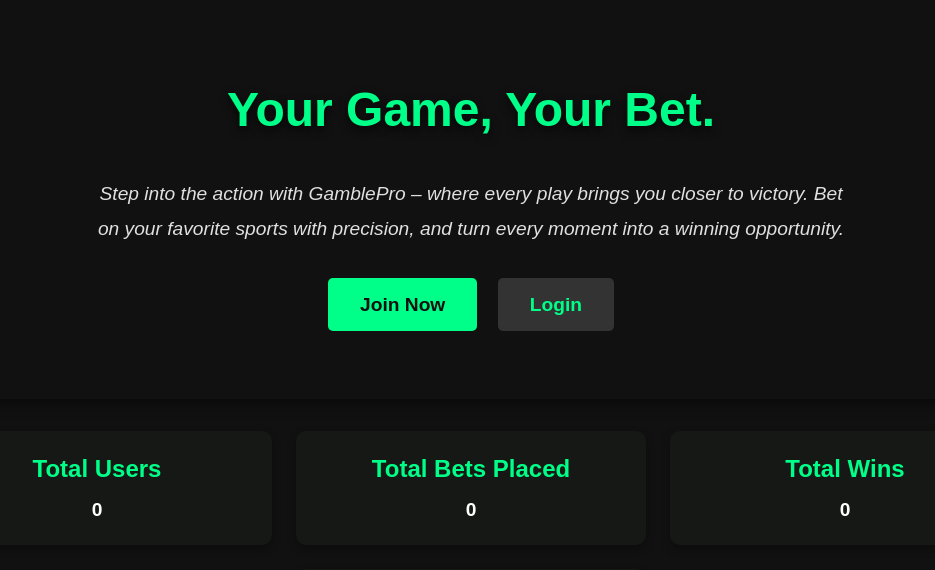
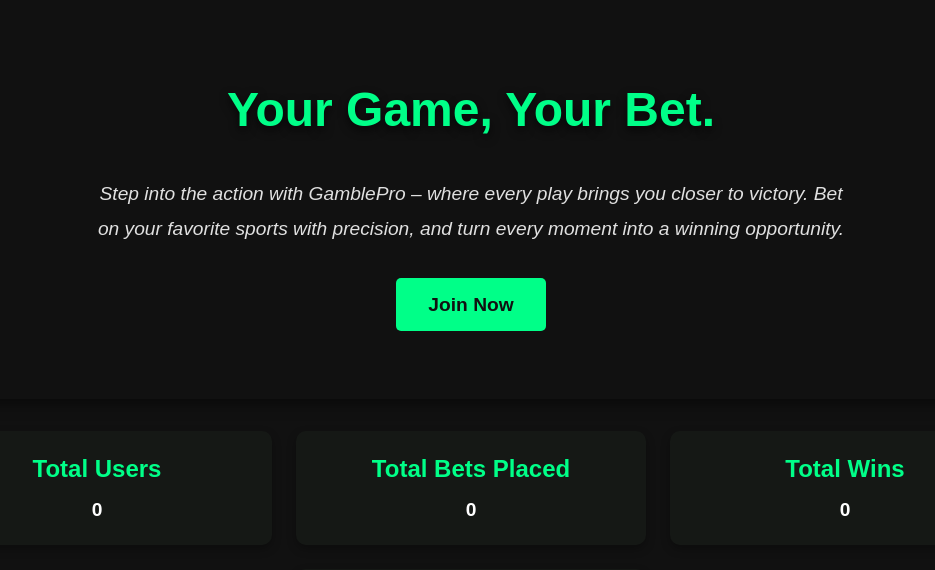
Before and after one commit to CrimsonW23/AgileWebDev3403-BookiesWebsite, a Flask app: page / in a window 1280 px wide. Shown: the part 67-637 px from the top of the page, without its empty margins (169-1104 px from the left). Run offline with Flask 3, Linux system fonts and the light colour scheme; data that the repository does not hold is empty.

Commit message:
Removed login button from welcome section since it is already in the header

```diff
--- a/templates/global_home.html
+++ b/templates/global_home.html
@@ -21,8 +21,6 @@
                 <h1>Your Game, Your Bet.</h1>
                 <p>Step into the action with GamblePro – where every play brings you closer to victory. Bet on your favorite sports with precision, and turn every moment into a winning opportunity.</p>
                 <a href="{{ url_for('signup') }}" class="btn">Join Now</a>
-                <!-- Temporary button for routing purposes-->
-                <a href="{{ url_for('login') }}" class="btn profile-btn">Login</a>
             </div>
         </div>
         {% endif %}
```
